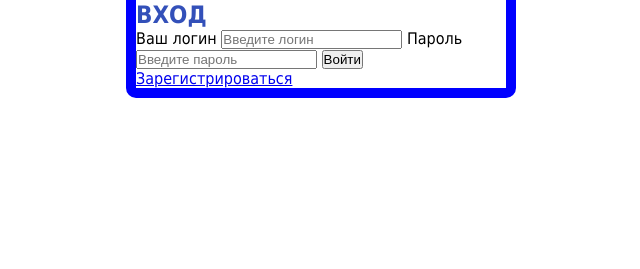
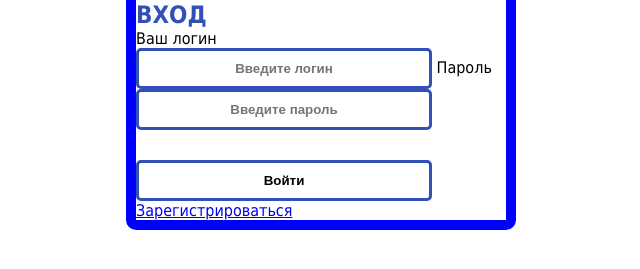
Before and after one commit to StefanJo1/FOR-MDK.08.02.02, a plain HTML site: page index.html in a window 1280 px wide. Shown: the part 311-580 px from the top of the page, without its empty margins (319-959 px from the left). Drawn offline with Linux system fonts and the light colour scheme.

Commit message:
Update style.css

```diff
--- a/style.css
+++ b/style.css
@@ -39,3 +39,17 @@ body{
 .logo img{
     width: 200px;
 }
+
+input{
+    background: #fff;
+    border: 3px solid #3350b9;
+    text-align: center;
+    width: 80%;
+    padding: 10px;
+    border-radius: 5px;
+    font-weight: bolder;
+}
+
+input[type="submit"]{
+    margin-top: 30px;
+}
```
